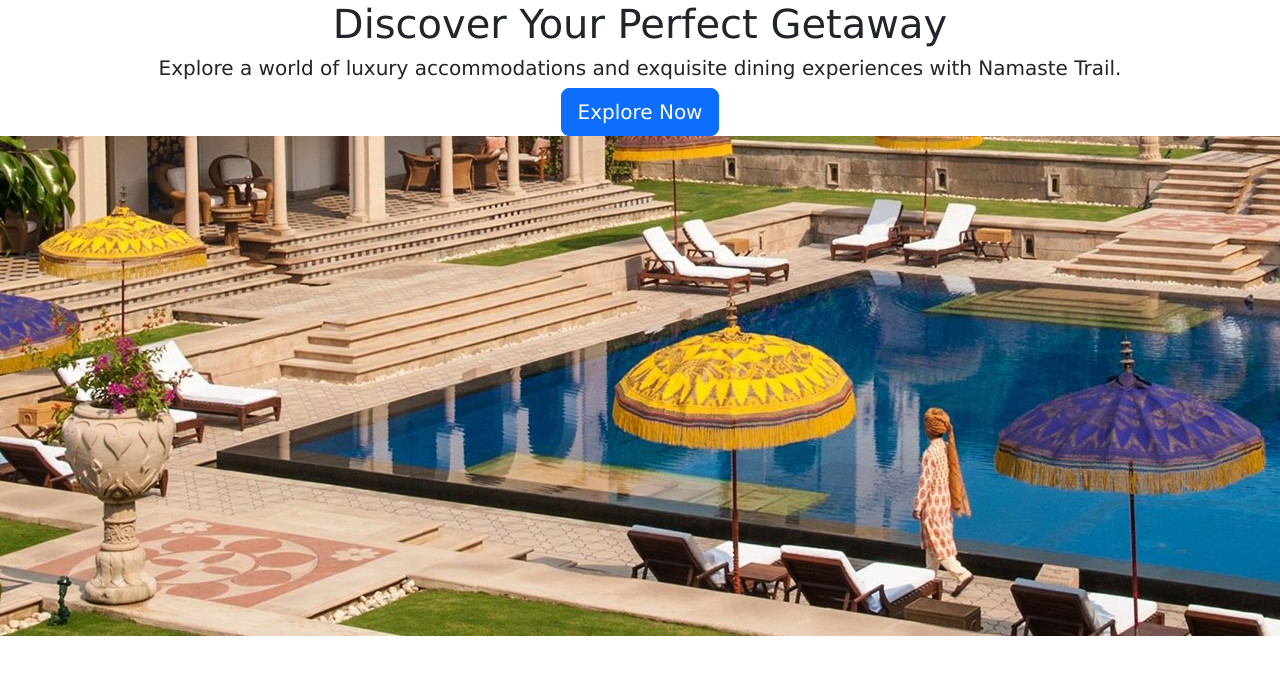
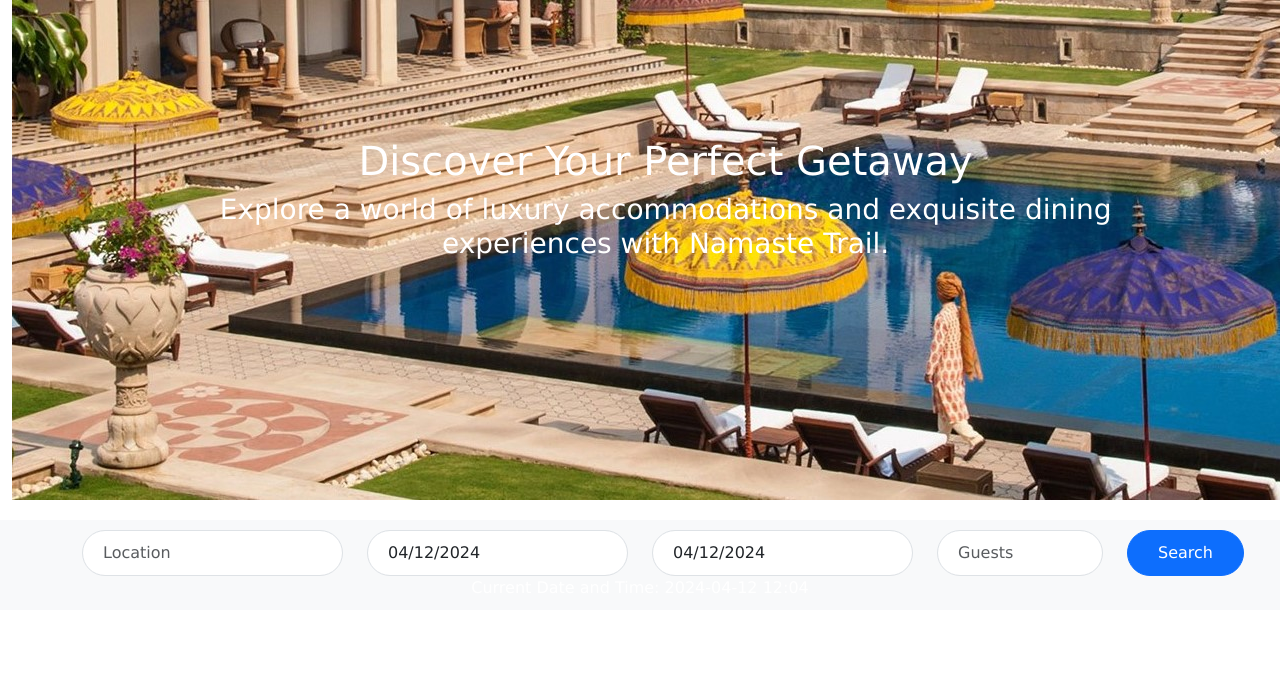
Before and after one commit to harshalpatil0003/tourism-website-icp7, a plain HTML site: page pages/accommodation.html in a window 1280 px wide. Shown: the top 674 px of the page. Drawn offline with nearby package versions, Linux system fonts and the light colour scheme.

Commit message:
search bar added

```diff
--- a/css/accommodation.css
+++ b/css/accommodation.css
@@ -24,9 +24,51 @@ img {
     margin-bottom: 20px;
 }
 
+
 @media screen and (max-width: 768px) {
     img {
         height: 100%;
         width: 100%;
     }
+    .centered{
+        display: none;
+    }
 }
+
+.container{
+    position: relative;
+    text-align: center;
+    color: white;
+
+}
+.centered{
+    position: absolute;
+    top: 30%;
+    left: 20%;
+    transform: translate(-10%,-10%);
+
+
+}
+
+ /* search bar section */
+ .search-bar {
+    background-color: #f8f9fa;
+    padding: 10px 0;
+}
+
+/* Custom styles for form elements */
+.search-bar input[type="text"],
+.search-bar input[type="date"],
+.search-bar input[type="number"] {
+    border-radius: 30px;
+    padding: 10px 20px;
+}
+
+.search-bar input[type="date"]::-webkit-calendar-picker-indicator {
+    filter: invert(1);
+}
+
+.search-bar .btn {
+    border-radius: 30px;
+    padding: 10px 30px;
+}
--- a/pages/accommodation.html
+++ b/pages/accommodation.html
@@ -4,22 +4,21 @@
     <meta charset="UTF-8">
     <meta name="viewport" content="width=device-width, initial-scale=1.0">
     <link href="https://cdn.jsdelivr.net/npm/bootstrap@5.3.3/dist/css/bootstrap.min.css" rel="stylesheet" integrity="sha384-QWTKZyjpPEjISv5WaRU9OFeRpok6YctnYmDr5pNlyT2bRjXh0JMhjY6hW+ALEwIH" crossorigin="anonymous">
-    <link  rel="stylesheet" href="/css/accommodation.css"  />
+    <link  rel="stylesheet" href="./../css/accommodation.css">
     <title>Accommodation And Dining</title>
 </head>
 <body>
 
-    <!-- Hero Section -->
-    <section class="hero">
-        <div class="container text-center">
+<!--  Featured Listings -->
+    <div class="slideshow-container container">
+
+        <!-- Hero Section -->
+
+        <div class="text-center centered">
             <h1>Discover Your Perfect Getaway</h1>
-            <h5>Explore a world of luxury accommodations and exquisite dining experiences with Namaste Trail.</h5>
-            <a href="#featured-listings" class="btn btn-primary btn-lg">Explore Now</a>
+            <h3>Explore a world of luxury accommodations and exquisite dining experiences with Namaste Trail.</h3>
         </div>
-    </section>
 
-<!--  Featured Listings -->
-    <div class="slideshow-container">
 
         <div class="mySlides ">
             <img src="./../img/accommodation/hotel-img-1.jpg">
@@ -70,6 +69,96 @@
             setTimeout(showSlides, 3000); // Change image every 2 seconds
         }
     </script>
+
+
+ <!-- Search Bar Section -->
+ <section class="search-bar">
+    <div class="container">
+        <div class="row justify-content-center">
+            <div class="col-lg-3">
+                <form>
+                    <div class="form-row">
+                        <div class="col">
+                            <input type="text" class="form-control" placeholder="Location">
+                        </div>
+                    </div>
+                </form>
+            </div>
+            <div class="col-lg-3">
+                <form>
+                    <div class="form-row">
+                        <div class="col">
+                            <input type="date" class="form-control" id="checkin" placeholder="Check-in Date">
+                        </div>
+                    </div>
+                </form>
+            </div>
+            <div class="col-lg-3">
+                <form>
+                    <div class="form-row">
+                        <div class="col">
+                            <input type="date" class="form-control" id="checkout" placeholder="Check-out Date">
+                        </div>
+                    </div>
+                </form>
+            </div>
+            <div class="col-lg-2">
+                <form>
+                    <div class="form-row">
+                        <div class="col">
+                            <input type="number" class="form-control" placeholder="Guests">
+                        </div>
+                    </div>
+                </form>
+            </div>
+            <div class="col-lg-1">
+                <button type="submit" class="btn btn-primary">Search</button>
+            </div>
+        </div>
+        <!-- Date and time display -->
+        <div class="date-time" id="date-time"></div>
+    </div>
+</section>
+
+<script>
+    // Function to update the current date and time
+    function updateDateTime() {
+        // Get the current date and time
+        let now = new Date();
+
+        // Format date in YYYY-MM-DD format
+        let year = now.getFullYear();
+        let month = String(now.getMonth() + 1).padStart(2, '0');
+        let day = String(now.getDate()).padStart(2, '0');
+        let currentDate = year + '-' + month + '-' + day;
+
+        // Format time in HH:MM format
+        let hours = String(now.getHours()).padStart(2, '0');
+        let minutes = String(now.getMinutes()).padStart(2, '0');
+        let currentTime = hours + ':' + minutes;
+
+        // Update the input fields with current date and time
+        document.getElementById('checkin').value = currentDate;
+        document.getElementById('checkout').value = currentDate;
+
+        // Update the date and time display element
+        document.getElementById('date-time').innerHTML = 'Current Date and Time: ' + currentDate + ' ' + currentTime;
+    }
+
+    // Call the function initially to set the current date and time
+    updateDateTime();
+
+    // Update the date and time every second
+    setInterval(updateDateTime, 1000);
+</script>
+
+
+
+
+
+
+
+
     <script src="https://cdn.jsdelivr.net/npm/bootstrap@5.3.3/dist/js/bootstrap.bundle.min.js" integrity="sha384-YvpcrYf0tY3lHB60NNkmXc5s9fDVZLESaAA55NDzOxhy9GkcIdslK1eN7N6jIeHz" crossorigin="anonymous"></script>
 </body>
 </html>
```
